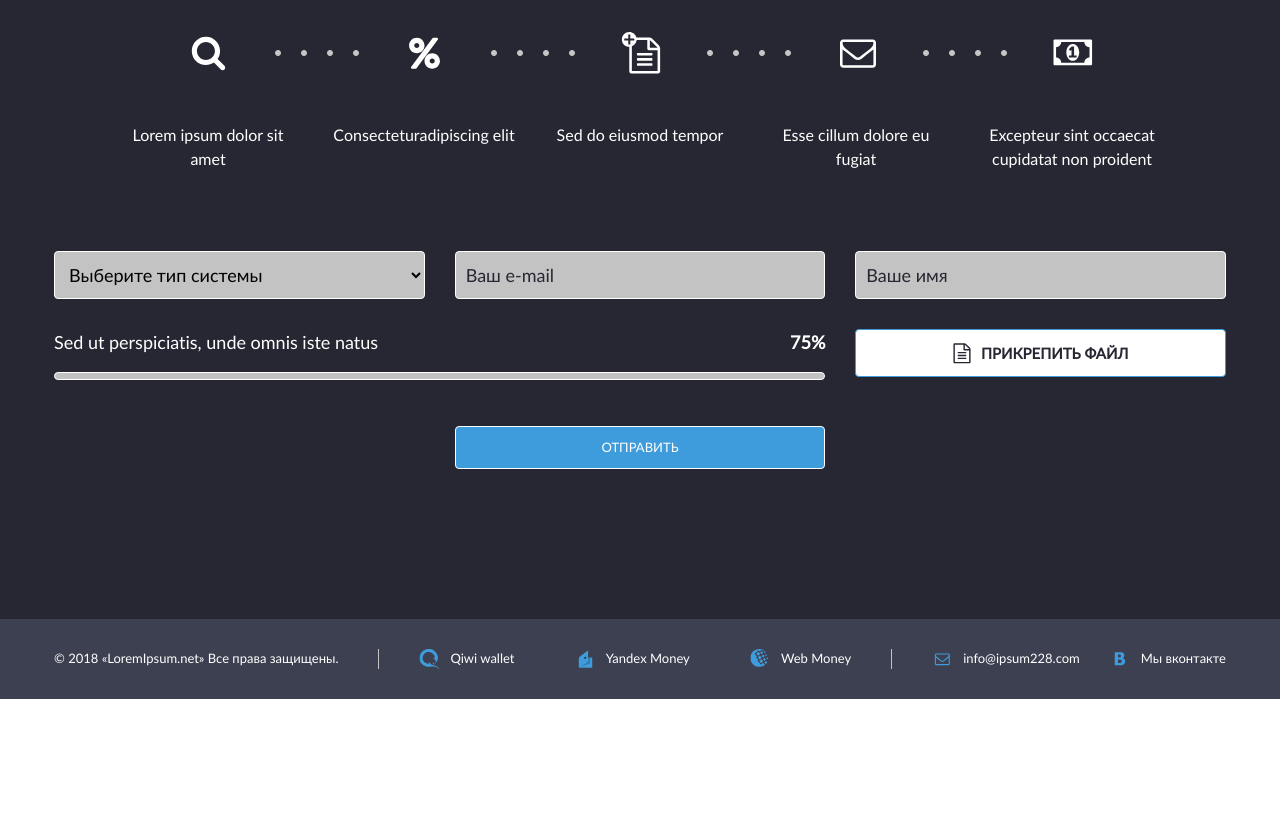
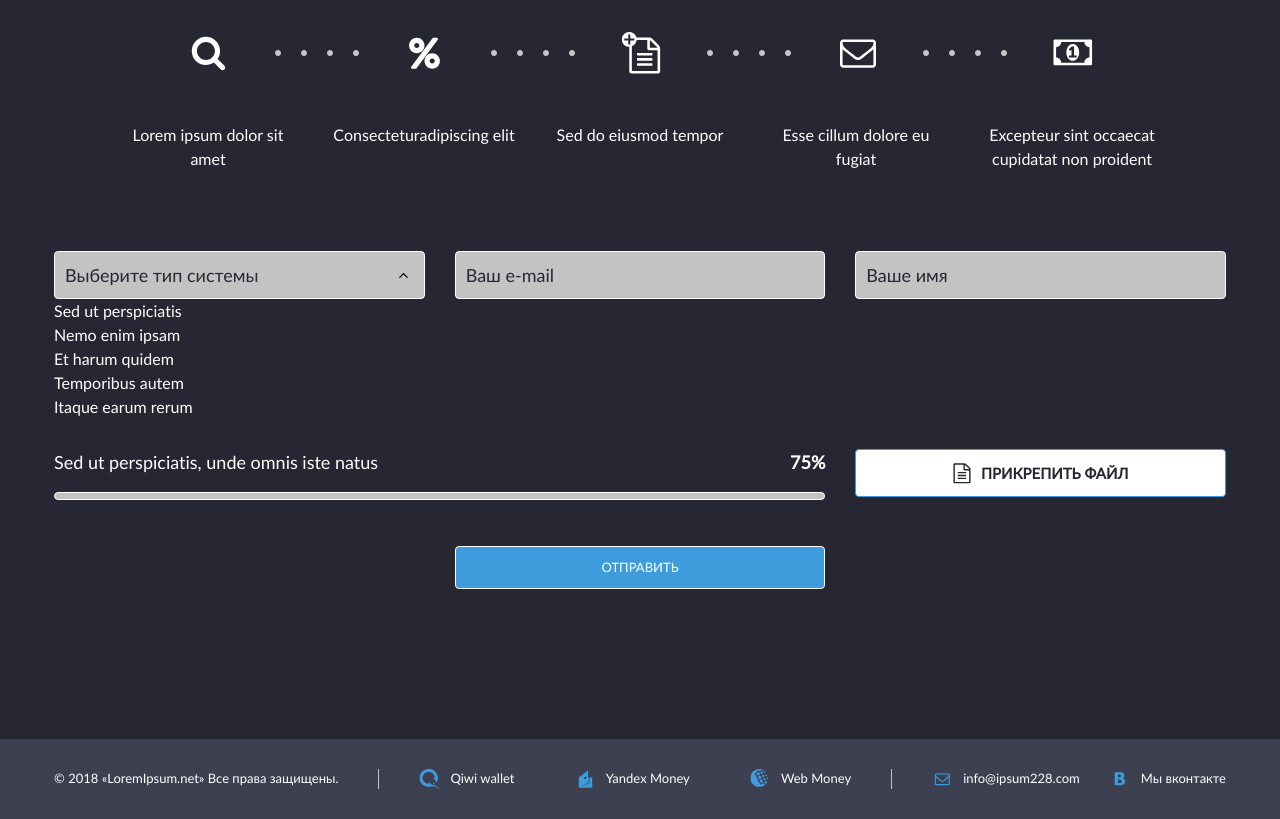
Before and after one commit to necarof/Employcity_Test, a website: page index.html in a window 1280 px wide. Shown: the part 1190-2009 px from the top of the page. Before the commit the page ends 1889 px from the top, so only its background shows below. Drawn offline with Linux system fonts and the light colour scheme; files whose address does not match are found by name.

Commit message:
work in progress

```diff
--- a/index.html
+++ b/index.html
@@ -98,14 +98,29 @@
                 <form action="#" class="order__form">
                     <div class="order__form-wrapper">
                         <div class="order__form-top">
-                            <select class="input" name="order_select" id="order_select">
+                            <div class="order__form-select-wrapper">
+                                <div class="order__form-select input">
+                                    <span class="order__form-select-text">Выберите тип системы</span>
+                                    <div class="order__form-select-icons">
+                                        <img src="/resources/icons/arrow.svg" alt="arrow">
+                                    </div>
+                                </div>
+                                <ul class="order__form-select-options">
+                                    <li class="order__form-select-option">Sed ut perspiciatis</li>
+                                    <li class="order__form-select-option">Nemo enim ipsam</li>
+                                    <li class="order__form-select-option">Et harum quidem</li>
+                                    <li class="order__form-select-option">Temporibus autem</li>
+                                    <li class="order__form-select-option">Itaque earum rerum</li>
+                                </ul>
+                            </div>
+                            <!-- <select class="input" name="order_select" id="order_select">
                                 <option value="1">Выберите тип системы</option>
                                 <option value="2">Sed ut perspiciatis</option>
                                 <option value="3">Nemo enim ipsam</option>
                                 <option value="4">Et harum quidem</option>
                                 <option value="5">Temporibus autem</option>
                                 <option value="6">Itaque earum rerum</option>
-                            </select>
+                            </select> -->
                             <input class="input" type="email" name="order_email" id="order_email" placeholder="Ваш e-mail">
                             <input class="input" type="text" name="order_name" id="order_name" placeholder="Ваше имя">
                         </div>
--- a/resources/styles/_order.scss
+++ b/resources/styles/_order.scss
@@ -118,6 +118,19 @@
         }
     }
 
+    &__form-select-wrapper {
+        position: relative;
+    }
+
+    &__form-select {
+        display: flex;
+        align-items: center;
+        justify-content: space-between;
+        font-size: 18px;
+        cursor: pointer;
+        color: #272733;
+    }
+
     &__form-bottom {
         display: grid;
         grid-template-columns: repeat(3, minmax(0, 1fr));
```
Also changed, not shown: resources/icons/arrow.svg (added), resources/styles/main.css, 1 other file.
